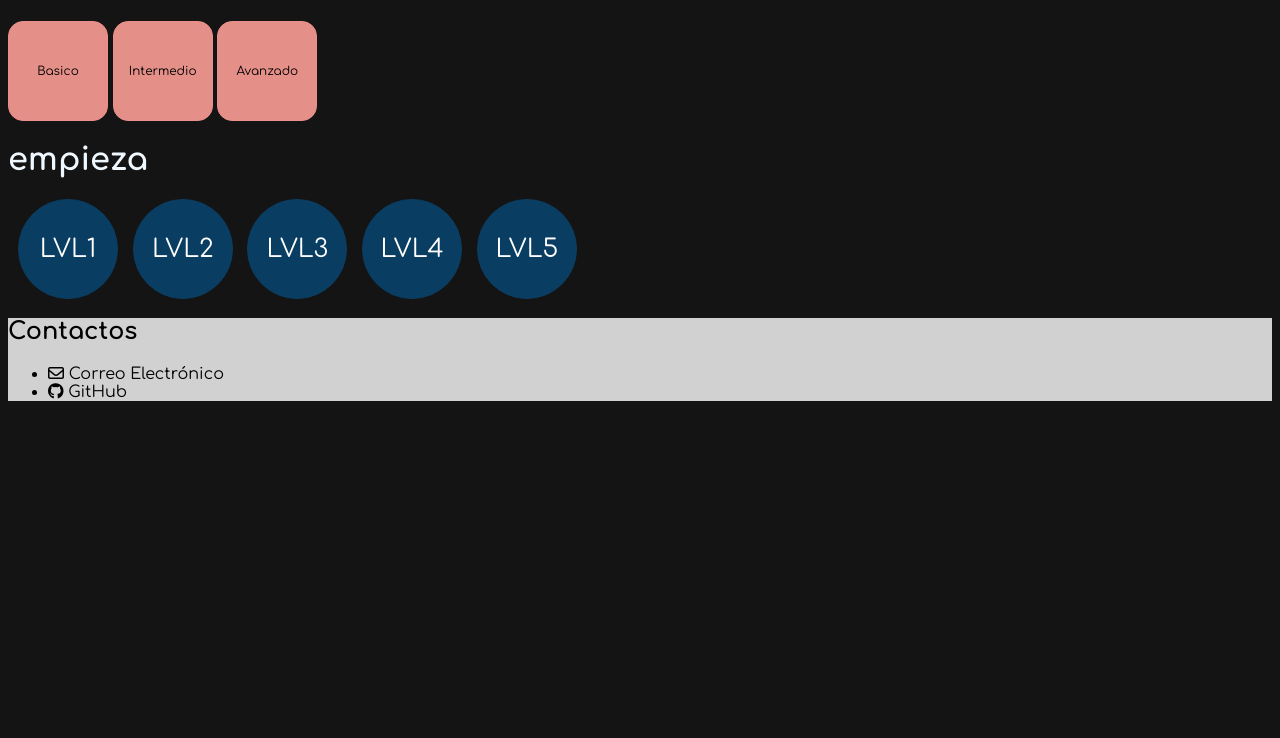
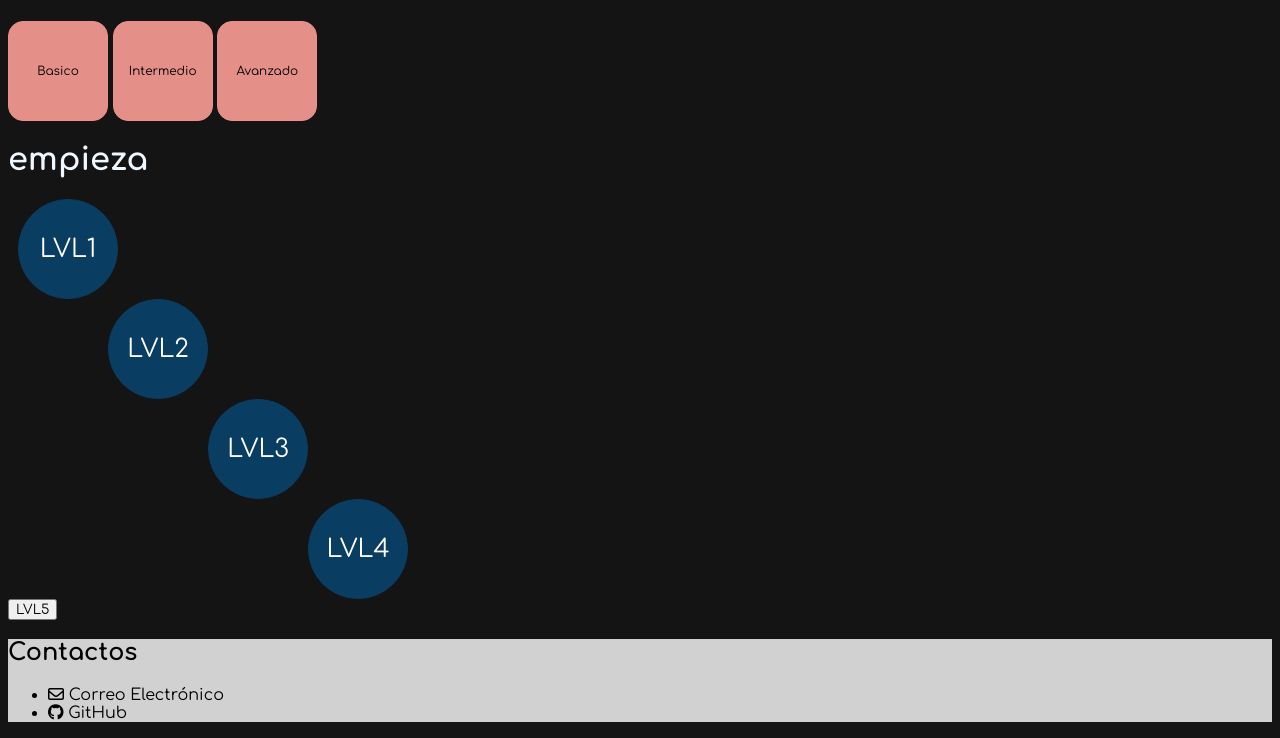
Before and after one commit to Xen-alt10/Lamismisimapagina, a PHP site: page /inicio.html in a window 1280 px wide. Shown: the part 449-1187 px from the top of the page. Before the commit the page ends 850 px from the top, so only its background shows below. Run offline with PHP 8.4, Linux system fonts and the light colour scheme.

Commit message:
cambio en el aspecto de los niveles en el inicio y otro nivel mas

```diff
--- a/scr/estilos/index.css
+++ b/scr/estilos/index.css
@@ -48,7 +48,7 @@ button{
     height: 100px;
     transition: 0.5s ease-in-out;
 }
-/* botones uno debajo del otro */
+
 #frente > div:last-child{
     display: flex;
     flex-direction: column;
--- a/scr/estilos/styles.css
+++ b/scr/estilos/styles.css
@@ -52,7 +52,7 @@ main{
     margin-top: 150px;
 }
 
-.nivel{
+.nivel1{
     border-radius: 50%;
     width: 100px;
     height: 100px;
@@ -63,9 +63,10 @@ main{
     cursor: pointer;
     margin-left: 10px;
     transition: 0.45s;
+    display: block;
 }
 
-.nivel:hover{
+.nivel1:hover{
     background-color: #1468a3;
     width: 120px;
     height: 120px;
@@ -138,3 +139,69 @@ main{
     height: 120px;
     box-shadow: #fff;
 }
+
+.nivel2{
+    border-radius: 50%;
+    width: 100px;
+    height: 100px;
+    font-size: 25px;
+    background-color: #0a3d62;
+    color: #fff;
+    border: 1px solid #0a3d62;
+    cursor: pointer;
+    margin-left: 10px;
+    transition: 0.45s;
+    display: block;
+    margin-left: 100px;
+}
+
+.nivel2:hover{
+    background-color: #1468a3;
+    width: 120px;
+    height: 120px;
+    box-shadow: #fff;
+}
+
+.nivel3{
+    border-radius: 50%;
+    width: 100px;
+    height: 100px;
+    font-size: 25px;
+    background-color: #0a3d62;
+    color: #fff;
+    border: 1px solid #0a3d62;
+    cursor: pointer;
+    margin-left: 10px;
+    transition: 0.45s;
+    display: block;
+    margin-left: 200px;
+}
+
+.nivel3:hover{
+    background-color: #1468a3;
+    width: 120px;
+    height: 120px;
+    box-shadow: #fff;
+}
+
+.nivel4{
+    border-radius: 50%;
+    width: 100px;
+    height: 100px;
+    font-size: 25px;
+    background-color: #0a3d62;
+    color: #fff;
+    border: 1px solid #0a3d62;
+    cursor: pointer;
+    margin-left: 10px;
+    transition: 0.45s;
+    display: block;
+    margin-left: 300px;
+}
+
+.nivel4:hover{
+    background-color: #1468a3;
+    width: 120px;
+    height: 120px;
+    box-shadow: #fff;
+}
--- a/scr/inicio.html
+++ b/scr/inicio.html
@@ -34,11 +34,11 @@
         <button class="btns" onclick="activar2(this)">Avanzado</button>
         <h1>empieza</h1>
 
-        <a href="juegos/matematica/Basico/nivel1.html"><button class="nivel">LVL1</button></a>
-        <a href="juegos/matematica/Basico/nivel2.html"><button class="nivel">LVL2</button></a>
-        <a href="juegos/matematica/Basico/nivel3.html"><button class="nivel">LVL3</button></a>
-         <a href="juegos/matematica/Basico/nivel4.html"><button class="nivel">LVL4</button></a>
-         <a href="juegos/matematica/Basico/nivel5.html"><button class="nivel">LVL5</button></a>
+        <a href="juegos/matematica/Basico/nivel1.html"><button class="nivel1">LVL1</button></a>
+        <a href="juegos/matematica/Basico/nivel2.html"><button class="nivel2">LVL2</button></a>
+        <a href="juegos/matematica/Basico/nivel3.html"><button class="nivel3">LVL3</button></a>
+         <a href="juegos/matematica/Basico/nivel4.html"><button class="nivel4">LVL4</button></a>
+         <a href="juegos/matematica/Basico/nivel5.html"><button class="nivel5">LVL5</button></a>
     </main>
     <footer class="pagefooter">
         <section id="contact">
```
Also changed, not shown: scr/juegos/matematica/Basico/nivel6.html (renamed from scr/juegos/matematica/Basico/nivel5.html, +8 -8 lines).
